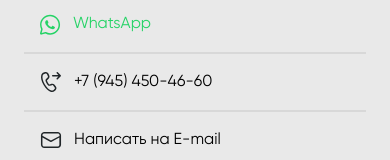
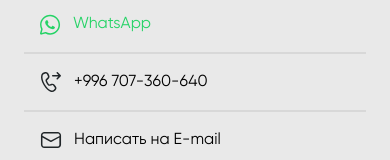
Before and after one commit to OmurbekArykbaev/cook-service, a React (Create React App) app: page / in a window 390 px wide. Shown: the part 1137-1297 px from the top of the page. Built offline with nearby package versions, Linux system fonts and the light colour scheme; no server answers.

Commit message:
change phone number in footer

```diff
--- a/src/app/components/Footer.tsx
+++ b/src/app/components/Footer.tsx
@@ -15,7 +15,7 @@ const Footer = () => {
             <li className="item">
               <a className="item-link" href="/#">
                 <img className="mr-3" src="./img/phone.svg" alt="" />
-                <span>+7 (945) 450-46-60</span>
+                <span>+996 707-360-640</span>
               </a>
             </li>
             <li className="item">
```
